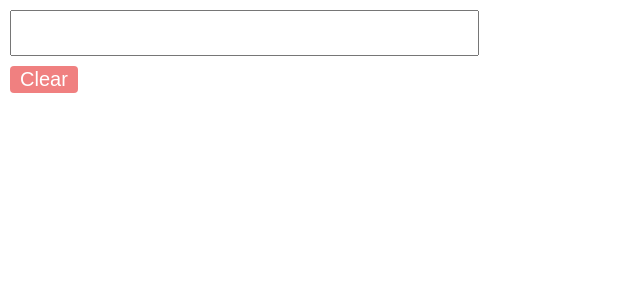
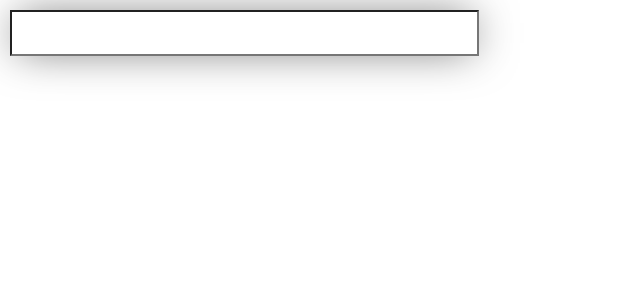
Before and after one commit to christhomo94/daneReact, a React (Create React App) app: page / in a window 1280 px wide. Shown: the top 300 px of the page, without its empty margins (0-640 px from the left). Built offline with nearby package versions, Linux system fonts and the light colour scheme.

Commit message:
Added in short circuiting to clear button

```diff
--- a/src/Components/SearchBar/SearchBar.css
+++ b/src/Components/SearchBar/SearchBar.css
@@ -15,4 +15,5 @@ input {
     display: block;
     margin-top: 10px;
     margin-left: 10px;
+    box-shadow: 0px 0px 44px -7px rgba(0,0,0,0.61);
 }
--- a/src/Components/SearchBar/SearchBar.js
+++ b/src/Components/SearchBar/SearchBar.js
@@ -5,7 +5,6 @@ const SearchBar = () => {
 
     const [searchValue, setSearchValue] = useState('');
     const handleInputChange = (event) => {
-        console.log(event)
         setSearchValue(event.target.value)
     }
 
@@ -14,11 +13,17 @@ const SearchBar = () => {
 
     }
 
+    const displayButton = searchValue.length > 0
+
+    console.log(displayButton)
+
 
     return (
     <div>
         <input type="text" value = {searchValue} onChange = {handleInputChange} />
-        <button onClick={handleClearClick}>Clear</button>
+
+        {displayButton && <button onClick={handleClearClick}>Clear</button> }
+
     </div>
     )
 
```
